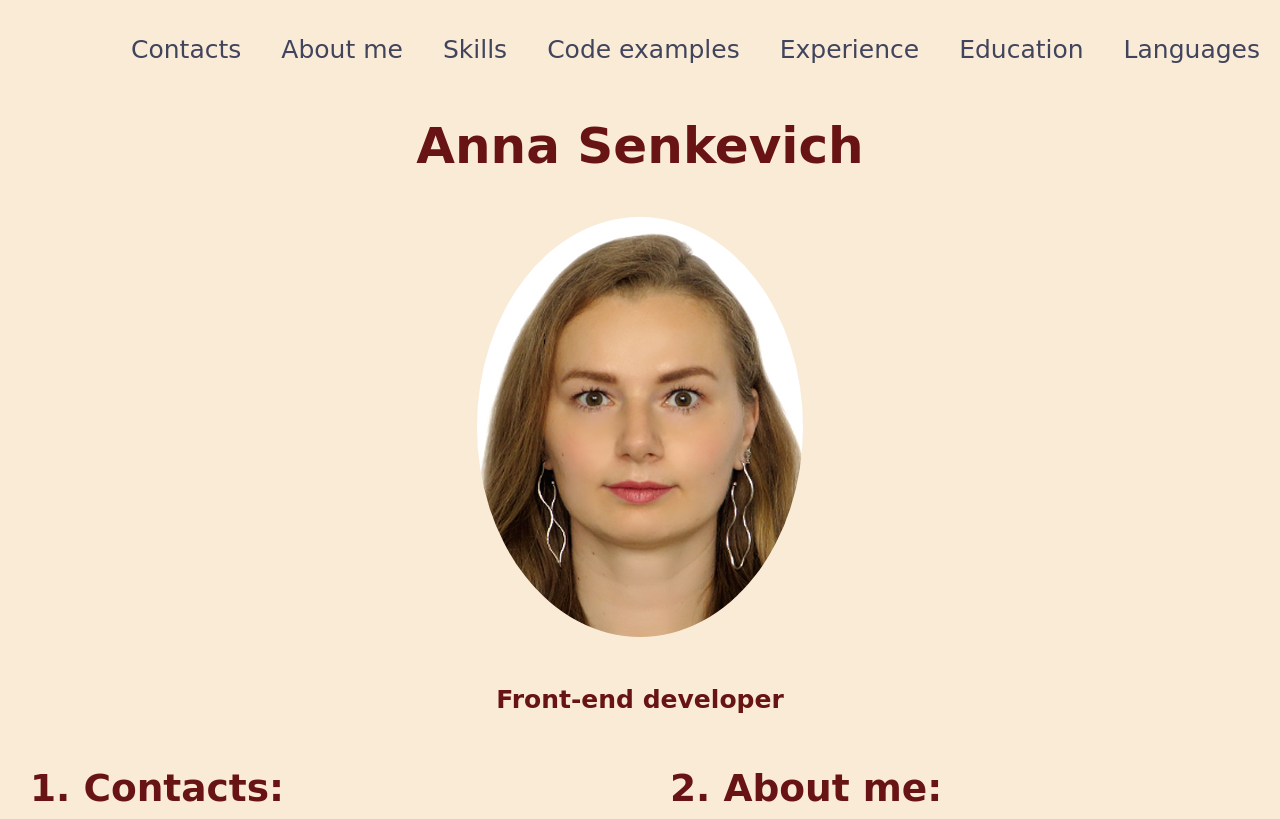
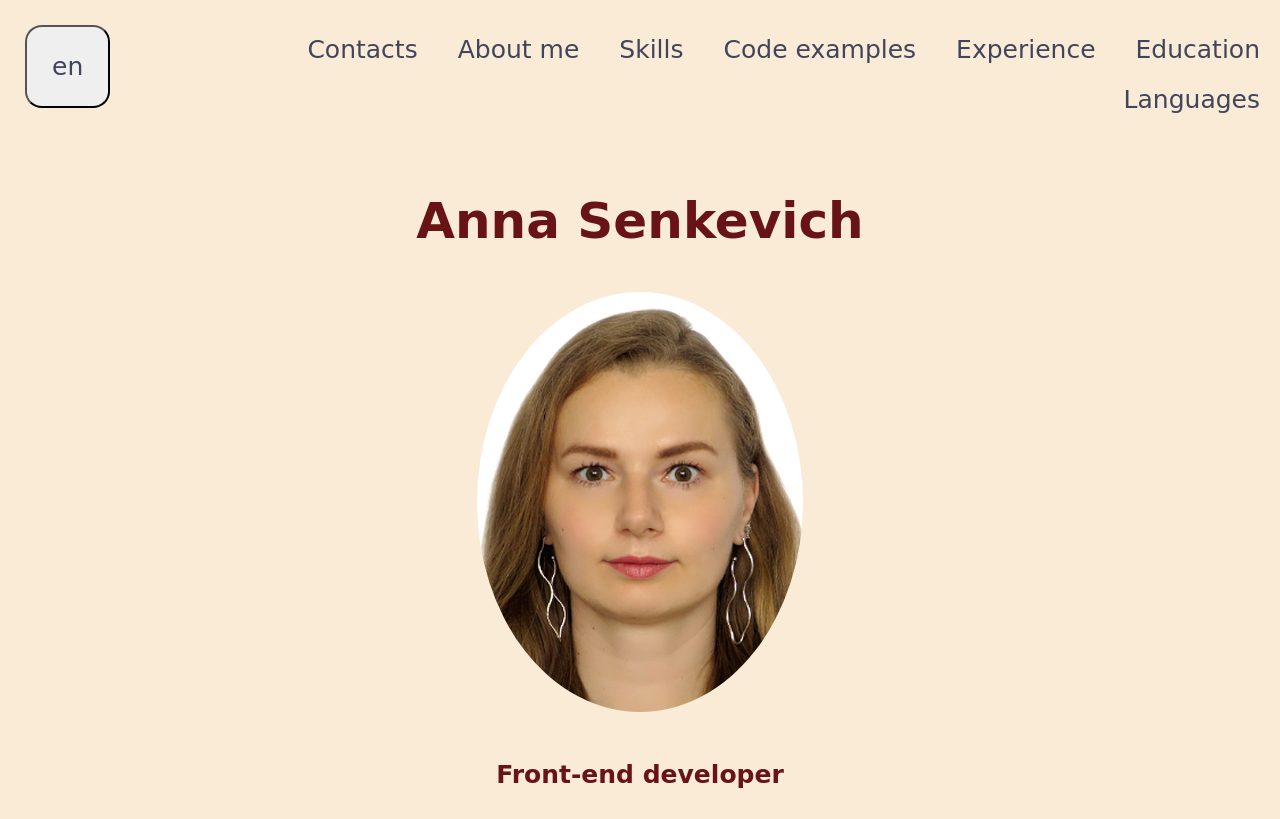
Before and after one commit to AnnSenk/rsschool-cv, a plain HTML site: page index.html in a window 1280 px wide. Shown: the top 819 px of the page. Drawn offline with Linux system fonts and the light colour scheme; a web font is replaced by a local one.

Commit message:
feat: add button to change language

```diff
--- a/index.html
+++ b/index.html
@@ -13,6 +13,7 @@
 <body>
     <div class="container">
         <header class="header">
+            <button class="language">en</button>
             <div class="nav">
                 <ul class="nav__list">
                     <li class="nav__list-item"><a class="nav_link" href="#contacts">Contacts</a></li>
--- a/style.css
+++ b/style.css
@@ -32,13 +32,13 @@ body {
     padding: 0 20px;
     line-height: 50px;
 }
-.nav__list-item a {
+.nav__list-item a, .language {
     color: #40445c;
     text-decoration: none;
     transition: color 0.5s;
     position: relative;
 }
-.nav__list-item a:hover {
+.nav__list-item a:hover, .language:focus {
     color: #f32e2e;
 }
 .main-container {
@@ -85,11 +85,11 @@ body {
     text-align: center;
     height: 600px;
 }
-.footer {
+.footer, .header {
     display: flex;
     justify-content: space-around;
 }
-.footer div {
+.footer div, .header div {
     text-align: center;
     margin: auto;
 }
@@ -108,3 +108,13 @@ body {
     margin: 10px;
     height: 55px;
 }
+.language {
+    margin: 1em;
+    padding: 1em;
+    font-family: 'Luxurious Roman', cursive, 'Arial', sans-serif;
+    font-size: 25px;
+    font-weight: 500;
+    background-color: none;
+    border-radius: 20%;
+    height: 20%;
+}
```
Also changed, not shown: 1 other file.
